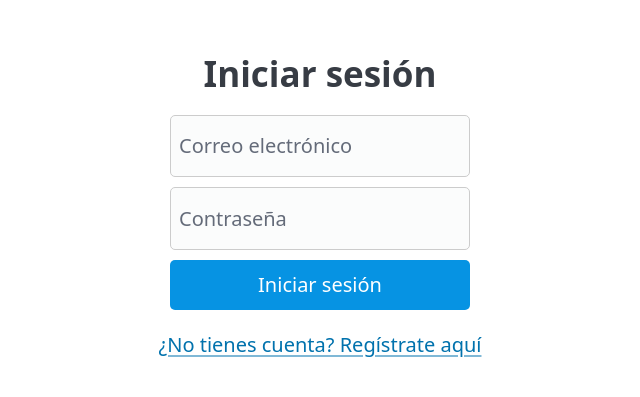
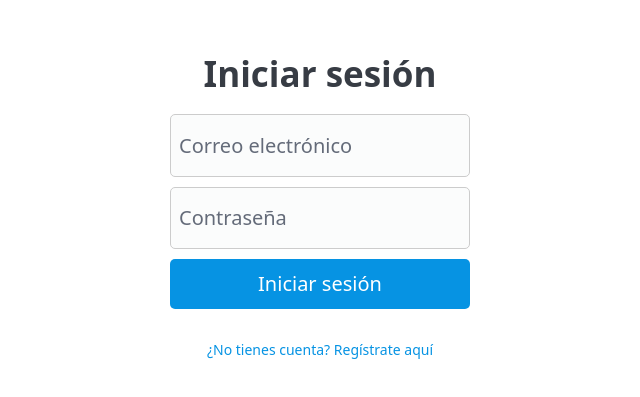
Before and after one commit to pg-goose/HackUPC2024, a SvelteKit app: page /login in a window 1280 px wide. Shown: the part 193-590 px from the top of the page, without its empty margins (320-960 px from the left). Built offline with nearby package versions, Linux system fonts and the light colour scheme.

Commit message:
added pass hashing on client

```diff
--- a/src/routes/login/+page.svelte
+++ b/src/routes/login/+page.svelte
@@ -1,10 +1,20 @@
-<script>
+<script lang='ts'>
   let email = "";
   let password = "";
+  let hashPassword = "";
+
+  async function hash(pass: string) {
+    const encoder = new TextEncoder();
+    const decoder = new TextDecoder();
+    const result = await crypto.subtle.digest(
+      'SHA-256',
+      encoder.encode(password)
+    )
+    hashPassword = decoder.decode(result)
+  }
+  $: hash(password)
 
   async function handleSubmit() {
-    // Realiza la solicitud POST para enviar los datos del formulario a la base de datos
-
     window.location.href = "/home";
   }
 </script>
@@ -14,9 +24,10 @@
   <form action="?/login" method="post">
     <input type="email" placeholder="Correo electrónico" bind:value={email} />
     <input type="password" placeholder="Contraseña" bind:value={password} />
+    <input type="hidden" placeholder="pass hash" bind:value={hashPassword} />
     <button type="submit">Iniciar sesión</button>
   </form>
-  <a href="/register">¿No tienes cuenta? Regístrate aquí</a>
+  <a class="register" href="/register">¿No tienes cuenta? Regístrate aquí</a>
 </div>
 
 <style>
@@ -57,14 +68,14 @@
     background-color: #007acc;
   }
 
-  .register-link {
+  .register {
     margin-top: 10px;
     font-size: 14px;
     color: #0693e3;
     text-decoration: none;
   }
 
-  .register-link:hover {
+  .register:hover {
     text-decoration: underline;
   }
 </style>
```
